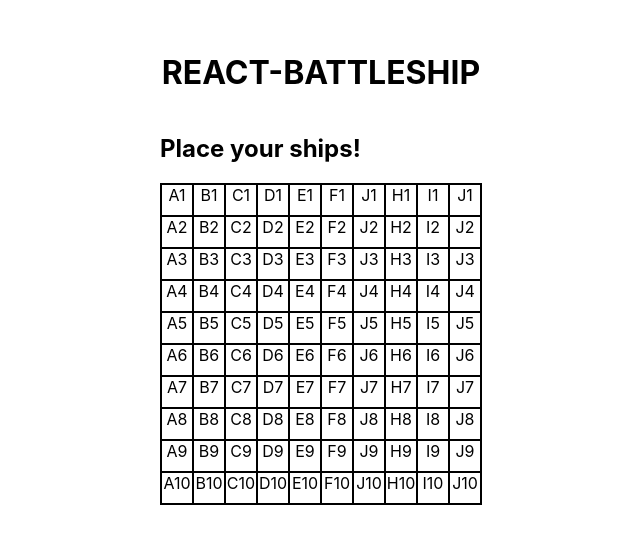
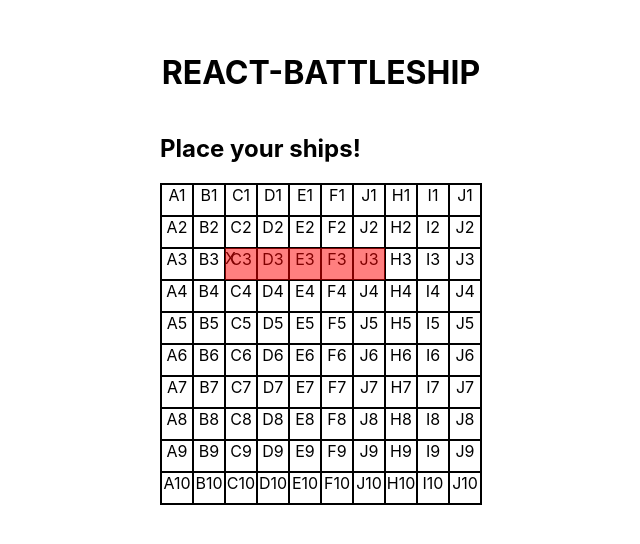
Before and after one commit to isaiahaiasi/react-battleships, a React (Create React App) app: page / in a window 1280 px wide. Shown: the top 544 px of the page, without its empty margins (319-959 px from the left). Built offline with nearby package versions, Linux system fonts and the light colour scheme.

Commit message:
Implement ship placement preview; add style for when ship is sunk

```diff
--- a/src/components/App.js
+++ b/src/components/App.js
@@ -12,9 +12,7 @@ const GAME_MODES = {
 };
 
 export default function App() {
-  const useBoardPlayer = useState(
-    () => gameboard(10) //.addShips(ai.getShips(gameboard(10)))
-  );
+  const useBoardPlayer = useState(() => gameboard(10));
 
   const useBoardNpc = useState(() =>
     gameboard(10).addShips(ai.getShips(gameboard(10)))
@@ -23,8 +21,8 @@ export default function App() {
   const [gameScene, setGameScene] = useState({ mode: GAME_MODES.setup });
 
   const initializeGame = () => {
-    const [playerBoard, setPlayerBoard] = useBoardPlayer;
-    const [npcBoard, setNpcBoard] = useBoardNpc;
+    const [, setPlayerBoard] = useBoardPlayer;
+    const [, setNpcBoard] = useBoardNpc;
 
     setPlayerBoard(gameboard(10));
     setNpcBoard(gameboard(10).addShips(ai.getShips(gameboard(10))));
--- a/src/components/GameSetup.js
+++ b/src/components/GameSetup.js
@@ -16,12 +16,20 @@ export default function GameSetup({ useBoard, onAllShipsPlaced }) {
 
   const setShipPos = (_ship, pos) => ship(_ship.length, pos, _ship.rotation);
 
+  const isValidPos = (_ship) => useBoard[0].isValidShipPos(_ship);
+
   const setCurrentShipPos = (pos) => {
     setCurrentShip((prevShip) => setShipPos(prevShip, pos));
   };
 
   const placeShip = (pos) => {
     const mostCurrentShip = setShipPos(currentShip, pos);
+
+    if (!isValidPos(mostCurrentShip)) {
+      console.log("Oops! Can't place ship there!");
+      return;
+    }
+
     setBoard((prevBoard) => prevBoard.addShip(mostCurrentShip));
 
     if (shipIndex < shipLengths.length - 1) {
@@ -44,7 +52,10 @@ export default function GameSetup({ useBoard, onAllShipsPlaced }) {
         onCellMouseEnter={setCurrentShipPos}
         onCellClick={placeShip}
       >
-        <RenderShipPreview previewShip={currentShip} />
+        <RenderShipPreview
+          ship={currentShip}
+          isValidPos={isValidPos(currentShip)}
+        />
         <RenderShips ships={board.ships} />
       </Gameboard>
     </div>
--- a/src/components/MainGame.js
+++ b/src/components/MainGame.js
@@ -5,7 +5,6 @@ import { getValidPos } from "../logic/playerAi";
 import BoardHitsMisses from "./BoardHitsMisses";
 import RenderShips from "./RenderShips";
 
-// Not sure I'm okay with this approach
 function MainGame({ useBoardPlayer, useBoardNpc, onGameOver }) {
   const [playerBoard, setPlayerBoard] = useBoardPlayer;
   const [npcBoard, setNpcBoard] = useBoardNpc;
--- a/src/components/RenderShip.js
+++ b/src/components/RenderShip.js
@@ -29,11 +29,26 @@ export default function RenderShip({
     };
   };
 
+  const sunkStyle = () => (ship.isSunk() ? { background: "red" } : {});
+
   return (
     <>
-      <div style={{ ...customStyle, ...getGridPosition() }}></div>
       <div
-        style={{ gridColumn: ship.origin.x + 1, gridRow: ship.origin.y + 1 }}
+        onClick={() => console.log("hi")}
+        style={{
+          ...customStyle,
+          ...sunkStyle(),
+          ...getGridPosition(),
+          pointerEvents: "none",
+        }}
+      ></div>
+      <div
+        style={{
+          gridColumn: ship.origin.x + 1,
+          gridRow: ship.origin.y + 1,
+          pointerEvents: "none",
+          userSelect: "none",
+        }}
       >
         X
       </div>
--- a/src/components/RenderShipPreview.js
+++ b/src/components/RenderShipPreview.js
@@ -1,3 +1,13 @@
-export default function RenderShipPreview() {
-  return <div></div>;
+import RenderShip from "./RenderShip";
+
+export default function RenderShipPreview({ ship, isValidPos }) {
+  return (
+    <RenderShip
+      ship={ship}
+      customStyle={{
+        opacity: "50%",
+        backgroundColor: isValidPos ? "green" : "red",
+      }}
+    />
+  );
 }
```
